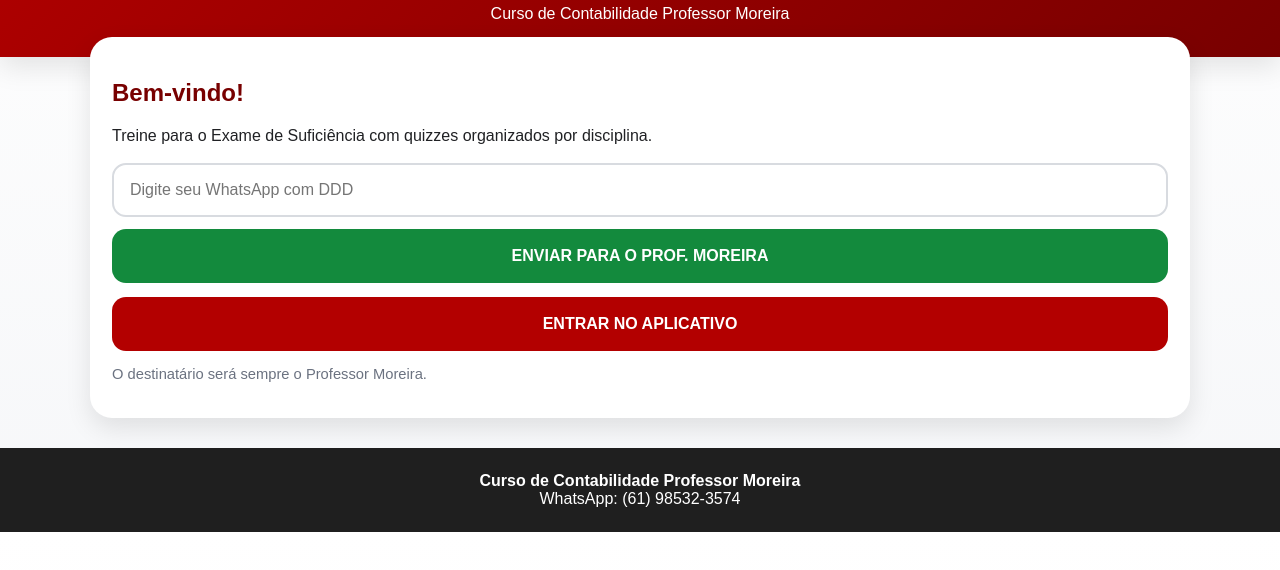
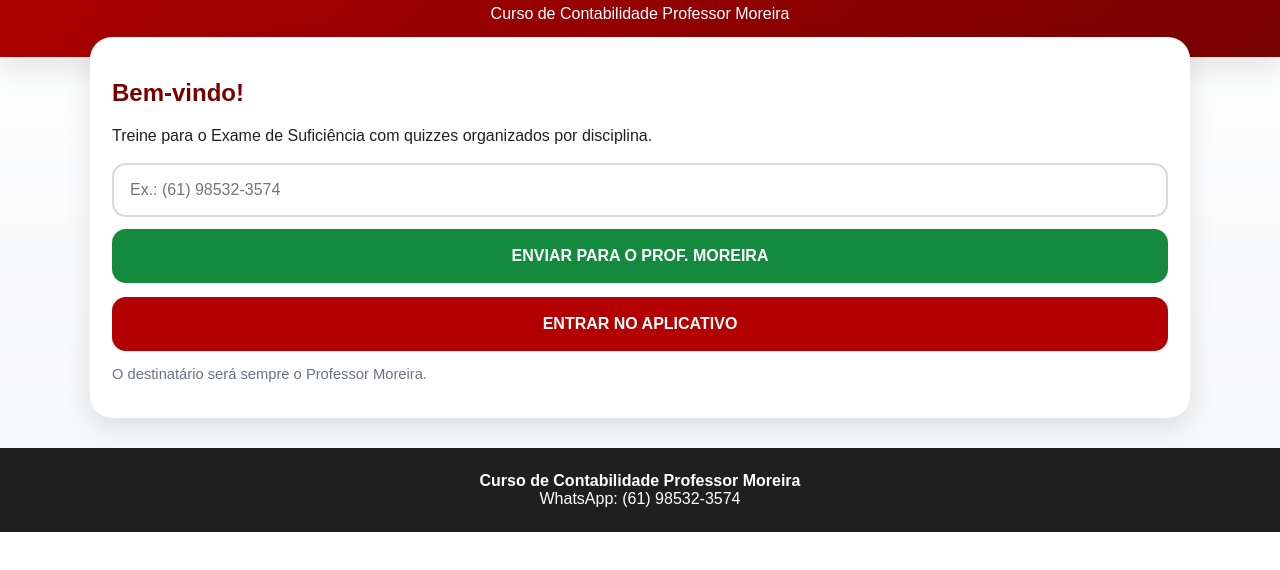
Before and after one commit to professormoreiracontabilidade-rgb/QUIZZES-CFC-2026.2, a plain HTML site: page index.html in a window 1280 px wide. Shown: the part 178-748 px from the top of the page. Drawn offline with Linux system fonts and the light colour scheme.

Commit message:
Update index.html

```diff
--- a/index.html
+++ b/index.html
@@ -1 +1,7 @@
-<!doctype html><html lang="pt-BR"><head><meta charset="utf-8"><meta name="viewport" content="width=device-width,initial-scale=1,viewport-fit=cover"><meta name="theme-color" content="#b30000"><link rel="manifest" href="./manifest.json"><link rel="icon" href="./assets/icon-192.png"><link rel="stylesheet" href="./style.css"><title>QUIZZES CFC 2026.2</title></head><body><header class="topo"><div class="logo">🧠</div><h1>QUIZZES CFC 2026.2</h1><p>Curso de Contabilidade Professor Moreira</p></header><main class="container"><section class="painel"><h2>Bem-vindo!</h2><p>Treine para o Exame de Suficiência com quizzes organizados por disciplina.</p><div class="campo-whatsapp"><input id="whatsappAluno" inputmode="numeric" autocomplete="tel" placeholder="Digite seu WhatsApp com DDD"></div><button class="btn btn-verde" onclick="enviarWhatsApp()">ENVIAR PARA O PROF. MOREIRA</button><div class="acoes"><a class="btn btn-vermelho" href="./disciplinas.html">ENTRAR NO APLICATIVO</a></div><p class="aviso">O destinatário será sempre o Professor Moreira.</p></section></main><footer class="rodape"><strong>Curso de Contabilidade Professor Moreira</strong><br>WhatsApp: (61) 98532-3574</footer><script src="./app.js"></script></body></html>
+<!doctype html><html lang="pt-BR"><head><meta charset="utf-8"><meta name="viewport" content="width=device-width,initial-scale=1,viewport-fit=cover"><meta name="theme-color" content="#b30000"><link rel="manifest" href="./manifest.json"><link rel="icon" href="./assets/icon-192.png"><link rel="stylesheet" href="./style.css"><title>QUIZZES CFC 2026.2</title></head><body><header class="topo"><div class="logo">🧠</div><h1>QUIZZES CFC 2026.2</h1><p>Curso de Contabilidade Professor Moreira</p></header><main class="container"><section class="painel"><h2>Bem-vindo!</h2><p>Treine para o Exame de Suficiência com quizzes organizados por disciplina.</p><div class="campo-whatsapp"><input
+    id="whatsappAluno"
+    type="tel"
+    inputmode="numeric"
+    autocomplete="tel"
+    maxlength="15"
+    placeholder="Ex.: (61) 98532-3574"></div><button class="btn btn-verde" onclick="enviarWhatsApp()">ENVIAR PARA O PROF. MOREIRA</button><div class="acoes"><a class="btn btn-vermelho" href="./disciplinas.html">ENTRAR NO APLICATIVO</a></div><p class="aviso">O destinatário será sempre o Professor Moreira.</p></section></main><footer class="rodape"><strong>Curso de Contabilidade Professor Moreira</strong><br>WhatsApp: (61) 98532-3574</footer><script src="./app.js"></script></body></html>
```
